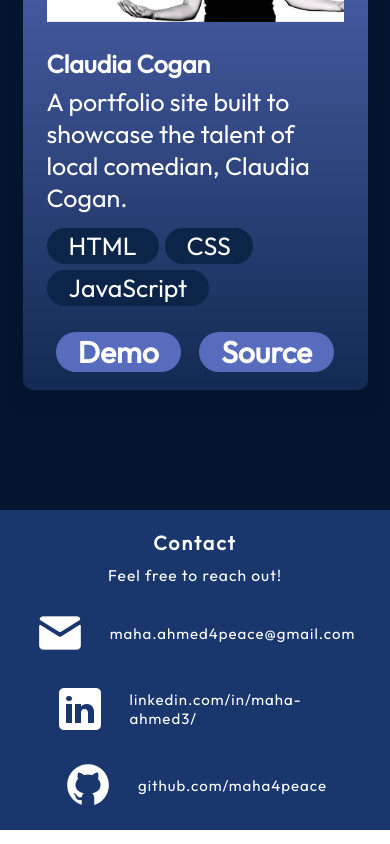
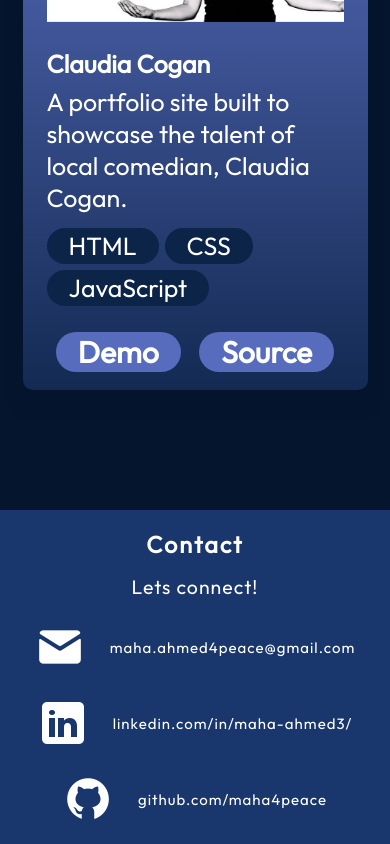
Before and after one commit to eternalmaha/Portfolio, a React (Vite) app: page / in a window 390 px wide. Shown: the part 4651-5495 px from the top of the page. Built offline with nearby package versions, Linux system fonts and the light colour scheme.

Commit message:
fixed contact email breakign off page

```diff
--- a/src/components/Contact/Contact.jsx
+++ b/src/components/Contact/Contact.jsx
@@ -8,7 +8,7 @@ export const Contact = () => {
             <footer id="contact" className={styles.container}>
                 <div className={styles.text}>
                     <h2>Contact</h2>
-                    <p>Feel free to reach out!</p>
+                    <p>Lets connect!</p>
                 </div>
                 <ul className={styles.links}>
                     <li className={styles.link}>
--- a/src/components/Contact/Contact.module.css
+++ b/src/components/Contact/Contact.module.css
@@ -8,20 +8,21 @@
     flex-direction: row;
     justify-content: space-evenly;
     width: 100%;
-    padding: 58px 10%;
+    padding: 58px 5%;
     gap: 10px;
 
 }
 
 .text h2 {
-    font-size: 80px;
+    font-size: 70px;
     font-weight: 700;
     letter-spacing: 4px;
+
 
 }
 
 .text p {
-    font-size: 40px;
+    font-size: 30px;
     font-weight: 400;
     letter-spacing: 2px;
 
@@ -33,17 +34,13 @@
     align-items: flex-start;
     list-style: none;
     gap: 26px;
-    margin-left: 10%;
-    margin-right: 10%;
-
-
+    word-break: break-all;
 }
 
 .link {
     display: flex;
     align-items: center;
     gap: 25px;
-
 
 
 }
@@ -82,13 +79,13 @@
     }
 
     .text h2 {
-        font-size: 5vw; /* Reduce font size for smaller screens */
-        margin-bottom: 10px;
+        font-size: 6vw; /* Reduce font size for smaller screens */
+        margin-bottom: 15px;
         letter-spacing: 2px;
     }
 
     .text p {
-        font-size: 4vw; /* Reduce font size for smaller screens */
+        font-size: 5vw; /* Reduce font size for smaller screens */
         letter-spacing: 1px;
     }
 
```
